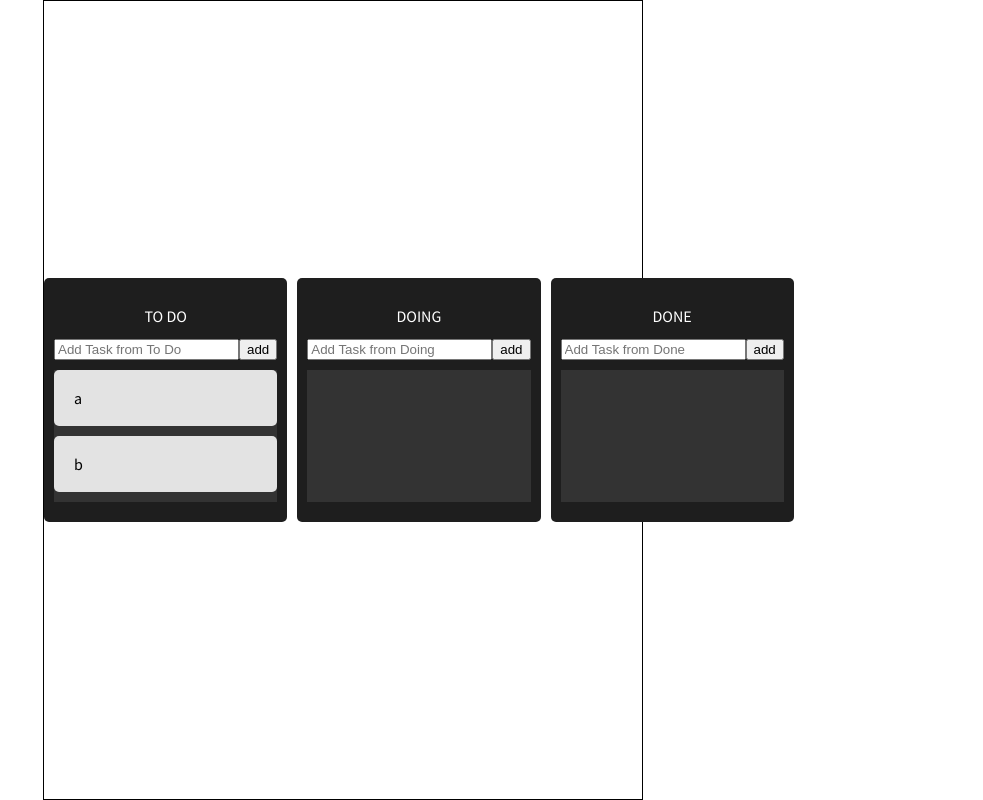
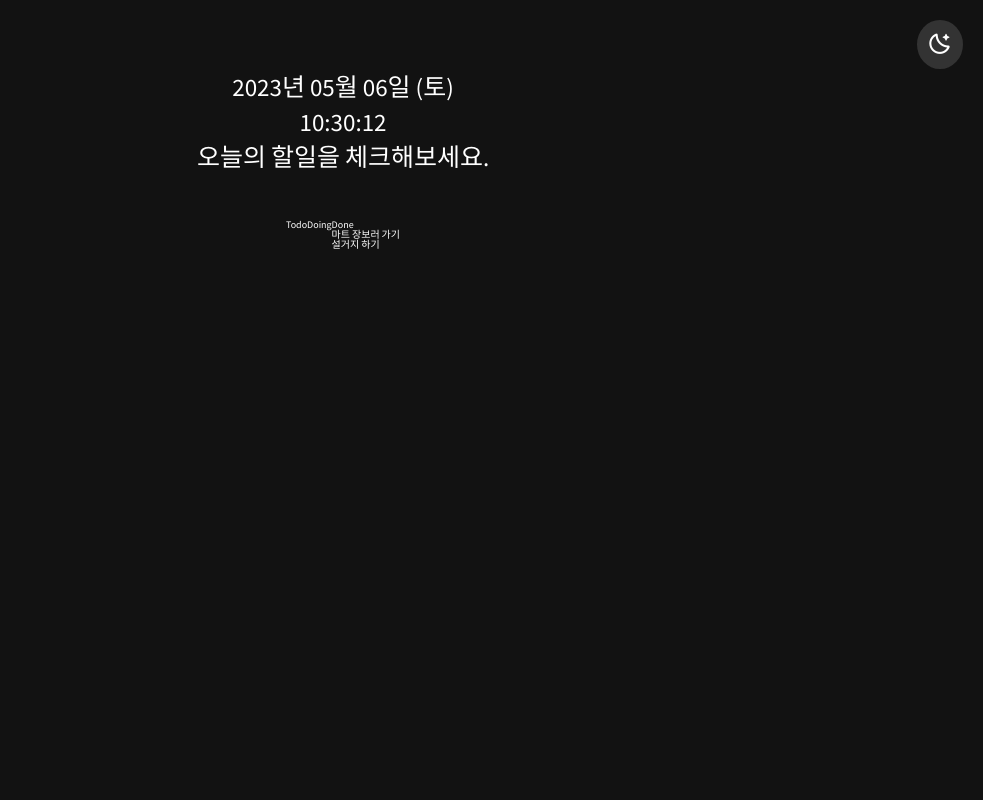
Before and after one commit to fbc93/time-rabbit-todo-app, a React (Create React App) app: page / in a window 1280 px wide. Shown: the whole page, without its empty margins (297-1280 px from the left). Built offline with nearby package versions, Linux system fonts and the light colour scheme.

Commit message:
Feat: 다크모드 버튼 생성 atom 구조 및 컴포넌트 레이아웃 변경

```diff
--- a/public/index.html
+++ b/public/index.html
@@ -9,6 +9,7 @@
       name="description"
       content="Web site created using create-react-app"
     />
+    <link rel="stylesheet" href="https://fonts.googleapis.com/css2?family=Material+Symbols+Rounded:opsz,wght,FILL,GRAD@20..48,100..700,0..1,-50..200" />
     <link rel="preconnect" href="https://fonts.googleapis.com">
     <link rel="preconnect" href="https://fonts.gstatic.com" crossorigin>
     <link href="https://fonts.googleapis.com/css2?family=Source+Sans+Pro:wght@400;600;700&display=swap" rel="stylesheet">
--- a/src/App.tsx
+++ b/src/App.tsx
@@ -1,9 +1,8 @@
-import styled, { createGlobalStyle, ThemeProvider } from "styled-components";
-import { lightTheme, darkTheme } from "./theme";
-import { DragDropContext, DropResult } from "react-beautiful-dnd";
-import { useRecoilState } from "recoil";
-import { toDoState } from "./atoms";
-import Board from "./components/board";
+import { useRecoilValue } from "recoil";
+import { createGlobalStyle, ThemeProvider } from "styled-components";
+import { darkMode } from "./atoms";
+import BoardList from "./components/boardList";
+import { darkTheme, lightTheme } from "./theme";
 
 const GlobalStyle = createGlobalStyle`
 html, body, div, span, applet, object, iframe,
@@ -26,6 +25,11 @@ time, mark, audio, video {
   font: inherit;
   vertical-align: baseline;
 }
+
+html {
+  font-size:10px;
+}
+
 /* HTML5 display-role reset for older browsers */
 article, aside, details, figcaption, figure,
 footer, header, hgroup, main, menu, nav, section {
@@ -64,88 +68,15 @@ a {
 }
 `;
 
-const Wrapper = styled.div`
-  display:flex;
-  justify-content:center;
-  align-items:center;
-  max-width:600px;
-  width:100%;
-  height:100vh;
-  margin:0 auto;
-  border:1px solid black;
-`;
+function App() {
 
-const Boards = styled.div`
-  display:grid;
-  width:100%;
-  grid-template-columns:repeat(3, 1fr);
-  gap:10px;
-`;
-
-function App() {
-  const [toDos, setToDos] = useRecoilState(toDoState);
-
-  const onDragEnd = (info: DropResult) => {
-    const { source, draggableId, destination } = info;
-
-    if (!destination) return;
-
-    if (destination.droppableId === source.droppableId) {
-
-      setToDos((currentBoards) => {
-
-        const boardCopy = [...currentBoards[source.droppableId]];
-        const taskObj = boardCopy[source.index];
-
-        boardCopy.splice(source.index, 1);
-        boardCopy.splice(destination.index, 0, taskObj);
-        //console.log(boardCopy)
-
-        return {
-          ...currentBoards,
-          [source.droppableId]: boardCopy
-        };
-      })
-    }
-
-    if (destination.droppableId !== source.droppableId) {
-      setToDos((currentBoards) => {
-
-        const sourceBoard = [...currentBoards[source.droppableId]];
-        const destinationBoard = [...currentBoards[destination.droppableId]];
-        const taskObj = sourceBoard[source.index];
-
-        sourceBoard.splice(source.index, 1);
-        destinationBoard.splice(destination.index, 0, taskObj)
-        //console.log(sourceBoard, destinationBoard);
-
-        return {
-          ...currentBoards,
-          [source.droppableId]: sourceBoard,
-          [destination.droppableId]: destinationBoard
-        };
-      });
-    }
-  }
-
+  const isDarkMode = useRecoilValue(darkMode);
 
   return (
     <>
-      <ThemeProvider theme={darkTheme}>
+      <ThemeProvider theme={isDarkMode ? darkTheme : lightTheme}>
         <GlobalStyle />
-
-
-        <DragDropContext onDragEnd={onDragEnd}>
-          <Wrapper>
-            <Boards>
-              {Object.keys(toDos).map((boardId) => (
-                <Board key={boardId} boardId={boardId} toDos={toDos[boardId]} />
-              ))}
-            </Boards>
-          </Wrapper>
-        </DragDropContext>
-
-
+        <BoardList />
       </ThemeProvider>
     </>
   );
--- a/src/atoms.ts
+++ b/src/atoms.ts
@@ -1,21 +1,39 @@
 import { atom } from "recoil";
-
-
-
 export interface ToDo {
-  id:number;
-  text:string;
+  id: number;
+  content: string;
 }
-
-interface ToDoState {
-  [key: string]: ToDo[];
+export interface ToDoState {
+  [key:string] : ToDo[]
 }
 
 export const toDoState = atom<ToDoState>({
-  key: "toDo",
+  key:"toDo",
   default: {
-    "To Do": [{id:1, text:"a"}, {id:2, text:"b"}],
-    Doing:[],
-    Done:[]
-  },
+    Done: [
+      {
+        id:1,
+        content:"마트 장보러 가기"
+      },
+      {
+        id:2,
+        content:"설거지 하기"
+      }
+    ],
+  }
 });
+
+export const boardState = atom<string[]>({
+  key:"board",
+  default: [
+   'Todo',
+   'Doing',
+   'Done'
+  ]
+});
+
+//다크모드, 라이트모드
+export const darkMode = atom({
+  key:"darkMode",
+  default: true
+});
--- a/src/components/board.tsx
+++ b/src/components/board.tsx
@@ -1,106 +1,47 @@
-import { useRef } from "react";
-import { Droppable } from "react-beautiful-dnd";
-import { useForm } from "react-hook-form";
-import { useSetRecoilState } from "recoil";
+import { Draggable, Droppable } from "react-beautiful-dnd";
 import styled from "styled-components";
-import { ToDo, toDoState } from "../atoms";
-import DragabbleCard from "./dragabbleCard";
-
-const Wrapper = styled.div`
-  padding: 20px 10px;
-  padding-top:30px;
-  border-radius:5px;
-  background-color: ${(props) => props.theme.surface};
-  min-height:200px;
-  width:100%;
-  display:flex;
-  flex-direction:column;
-`;
-
-const Title = styled.div`
-  margin-bottom: 15px;
-  text-align: center;
-  color: white;
-`;
-
-interface AreaProps {
-  isDraggingOver: boolean;
-  draggingFromThisWith: boolean;
+import { ToDo } from "../atoms";
+import Todo from "./todo";
+interface BoardProps {
+  index: number;
+  boardId: string;
+  toDos: ToDo[];
 }
 
-const Area = styled.div<AreaProps>`
-  background-color:${props => props.isDraggingOver ? "#333333" : props.draggingFromThisWith ? "tomato" : "#333333"};
-  flex-grow:1;
-  transition: background-color 0.3s ease-in-out;
-`;
+const Wrapper = styled.div``;
+const BoardTitle = styled.div``;
+const TodoList = styled.div``;
 
-interface BoardProps {
-  toDos: ToDo[];
-  boardId: string;
-}
-
-interface ValidForm {
-  toDo: string;
-}
-
-const Form = styled.form`
-  width:100%;
-  display:flex;
-  justify-content:center;
-  margin-bottom:10px;
-`;
-
-const Board = ({ toDos, boardId }: BoardProps) => {
-  const setToDos = useSetRecoilState(toDoState);
-  const { register, handleSubmit, setValue } = useForm<ValidForm>();
-  const onValid = ({ toDo }: ValidForm) => {
-
-    const newToDo = {
-      id: Date.now(),
-      text: toDo,
-    }
-
-    setToDos((currentBoards) => {
-      return {
-        ...currentBoards,
-        [boardId]: [...currentBoards[boardId], newToDo],
-      }
-    });
-
-    setValue("toDo", "");
-  }
+const Board = ({ index, boardId, toDos }: BoardProps) => {
 
   return (
-    <Droppable droppableId={boardId}>
-      {(provided, snapshot) => (
+    <Draggable draggableId={boardId} index={index}>
 
-        <Wrapper>
-          <Title>{boardId.toUpperCase()}</Title>
-          <Form onSubmit={handleSubmit(onValid)}>
-            <input {...register("toDo", { required: "required" })} placeholder={`Add Task from ${boardId}`} />
-            <button>add</button>
-          </Form>
-          <Area
-            ref={provided.innerRef}
-            {...provided.droppableProps}
-            draggingFromThisWith={Boolean(snapshot.draggingFromThisWith)}
-            isDraggingOver={snapshot.isDraggingOver}>
+      {(provided) => (
+        <Wrapper
+          ref={provided.innerRef}
+          {...provided.draggableProps}
+          {...provided.dragHandleProps}
+        >
+          <BoardTitle>{boardId}</BoardTitle>
 
-            {toDos.map((toDo, index) => (
-              <DragabbleCard
-                key={toDo.id}
-                index={index}
-                toDoId={toDo.id}
-                toDoText={toDo.text}
-              />
-            ))}
+          {/* To Do : Droppable */}
+          <Droppable droppableId={boardId}>
+            {(provided) => (
+              <TodoList ref={provided.innerRef} {...provided.droppableProps}>
 
-            {provided.placeholder}
-          </Area>
+                {toDos?.map((toDo, index) => (
+                  <Todo key={toDo.id} toDoId={toDo.id} toDoContent={toDo.content} index={index} />
+                ))}
+
+                {provided.placeholder}
+              </TodoList>
+            )}
+          </Droppable>
         </Wrapper>
+      )}
 
-      )}
-    </Droppable>
+    </Draggable>
   );
 }
 
--- /dev/null
+++ b/src/components/boardList.tsx
@@ -0,0 +1,25 @@
+import styled from "styled-components";
+import Body from "./body";
+import Header from "./header";
+import ThemeModeBtn from "./themeModeBtn";
+
+const Wrapper = styled.div`
+  background-color:${(props) => props.theme.bg};
+  color:${(props) => props.theme.onBg};
+  width:100%;
+  height:100vh;
+  position:relative;
+  transition: background-color 0.2s ease-in-out;
+`;
+
+const BoardList = () => {
+  return (
+    <Wrapper>
+      <ThemeModeBtn />
+      <Header />
+      <Body />
+    </Wrapper>
+  );
+}
+
+export default BoardList;
--- /dev/null
+++ b/src/components/body.tsx
@@ -0,0 +1,52 @@
+import { DragDropContext, Draggable, Droppable } from "react-beautiful-dnd";
+import { useRecoilState } from "recoil";
+import styled from "styled-components";
+import { boardState, toDoState } from "../atoms";
+import { DropResult } from "react-beautiful-dnd";
+import Board from "./board";
+
+const BoardList = styled.div`
+  padding:0 2.5em;
+  width:100%;
+  margin:0 auto;
+  display:flex;
+  flex-direction:row;
+  justify-content:center;
+`;
+
+const Body = () => {
+
+  const [boards, setBoards] = useRecoilState(boardState);
+  const [toDos, setToDos] = useRecoilState(toDoState);
+
+  const onDragEnd = ({ source, destination, draggableId }: DropResult) => {
+    console.log(source, destination)
+  };
+
+  return (
+    <DragDropContext onDragEnd={onDragEnd}>
+
+      {/* Board : Droppable */}
+      <Droppable droppableId="boardList" direction="horizontal" type="board">
+        {(provided) => (
+          <BoardList ref={provided.innerRef} {...provided.droppableProps}>
+
+            {boards.map((boardId, index) => (
+              <Board
+                key={index}
+                index={index}
+                boardId={boardId}
+                toDos={toDos[boardId]}
+              />
+            ))}
+
+            {provided.placeholder}
+          </BoardList>
+        )}
+      </Droppable>
+
+    </DragDropContext>
+  );
+}
+
+export default Body;
--- a/src/components/dragabbleCard.tsx
+++ /dev/null
@@ -1,37 +0,0 @@
-import React from "react";
-import { Draggable } from "react-beautiful-dnd";
-import styled from "styled-components";
-
-const Card = styled.div<{ isDragging: boolean, }>`
-  border-radius:5px;
-  background-color:${(props) => props.isDragging ? "tomato" : props.theme.onSurface};
-  margin-bottom:10px;
-  padding:20px 20px;
-  color:black;
-  box-shadow: ${props => props.isDragging ? "0px 2px 5px rgba(0,0,0,0.1)" : "none"};
-`;
-
-interface DraggableCardProps {
-  toDoText: string;
-  index: number;
-  toDoId: number;
-}
-
-const DraggableCard = ({ toDoText, toDoId, index }: DraggableCardProps) => {
-
-  return (
-    <Draggable draggableId={toDoId + ""} index={index}>
-      {(provided, snapshot) => (
-        <Card
-          isDragging={snapshot.isDragging}
-          ref={provided.innerRef}
-          {...provided.draggableProps}
-          {...provided.dragHandleProps}>
-          {toDoText}
-        </Card>
-      )}
-    </Draggable>
-  );
-}
-
-export default React.memo(DraggableCard);
--- /dev/null
+++ b/src/components/header.tsx
@@ -0,0 +1,19 @@
+import styled from "styled-components";
+
+const Wrapper = styled.div`
+  font-size:2.5rem;
+  text-align:center;
+  padding:3em 1em 2em;
+`;
+
+const Header = () => {
+  return (
+    <Wrapper>
+      <div>2023년 05월 06일 (토)</div>
+      <div style={{ margin: "10px 0" }}>10:30:12</div>
+      <div>오늘의 할일을 체크해보세요.</div>
+    </Wrapper>
+  );
+}
+
+export default Header;
--- /dev/null
+++ b/src/components/themeModeBtn.tsx
@@ -0,0 +1,37 @@
+import { useRecoilState } from "recoil";
+import styled from "styled-components";
+import { darkMode } from "../atoms";
+
+const Button = styled.button`
+  background-color:${(props) => props.theme.button};
+  border:none;
+  color:${(props) => props.theme.onBg};
+  cursor:pointer;
+  padding:0.8em;
+  position:absolute;
+  top:0;
+  right:0;
+  margin:1.5em;
+  transition: background-color 0.2s ease-in-out;
+  border-radius:50%;
+
+  span {
+    font-size:2.5rem;
+  }
+`;
+
+const ThemeModeBtn = () => {
+
+  const [data, setData] = useRecoilState(darkMode);
+  const onClickChangeMode = () => setData((currentMode) => !currentMode);
+
+  return (
+    <Button onClick={onClickChangeMode}>
+      <span className="material-symbols-rounded">
+        {data ? "sleep" : "clear_day"}
+      </span>
+    </Button>
+  );
+}
+
+export default ThemeModeBtn;
--- /dev/null
+++ b/src/components/todo.tsx
@@ -0,0 +1,30 @@
+import { Draggable } from "react-beautiful-dnd";
+import styled from "styled-components";
+
+const Wrapper = styled.div``;
+
+interface ToDoProps {
+  toDoId: number;
+  toDoContent: string;
+  index: number;
+}
+
+const Todo = ({ toDoId, toDoContent, index }: ToDoProps) => {
+  return (
+    <Draggable draggableId={toDoId + ""} index={index}>
+
+      {(provided) => (
+        <Wrapper
+          ref={provided.innerRef}
+          {...provided.draggableProps}
+          {...provided.dragHandleProps}
+        >
+          {toDoContent}
+        </Wrapper>
+      )}
+
+    </Draggable>
+  );
+}
+
+export default Todo;
--- a/src/theme.ts
+++ b/src/theme.ts
@@ -2,22 +2,13 @@ import { DefaultTheme } from "styled-components";
 
 export const darkTheme:DefaultTheme = {
   bg:"#121212",
-  surface:"#1e1e1e",
-  primary:"#bb86fc",
-  secondary:"#03dac6",
-  onBg:"#d9d9d9",
-  onSurface:"#e3e3e3",
-  onPrimary:"#010103",
-  onSecondary:"#000000"
+  onBg:"#ffffff",
+  button:"#333333"
+
 }
 
 export const lightTheme:DefaultTheme = {
   bg:"#ffffff",
-  surface:"#ffffff",
-  primary:"#6200ee",
-  secondary:"#03dac6",
-  onBg:"#d9d9d9",
-  onSurface:"#434343",
-  onPrimary:"#1c1c1c",
-  onSecondary:"#000000"
+  onBg:"#121212",
+  button:"#efefef"
 }
```
